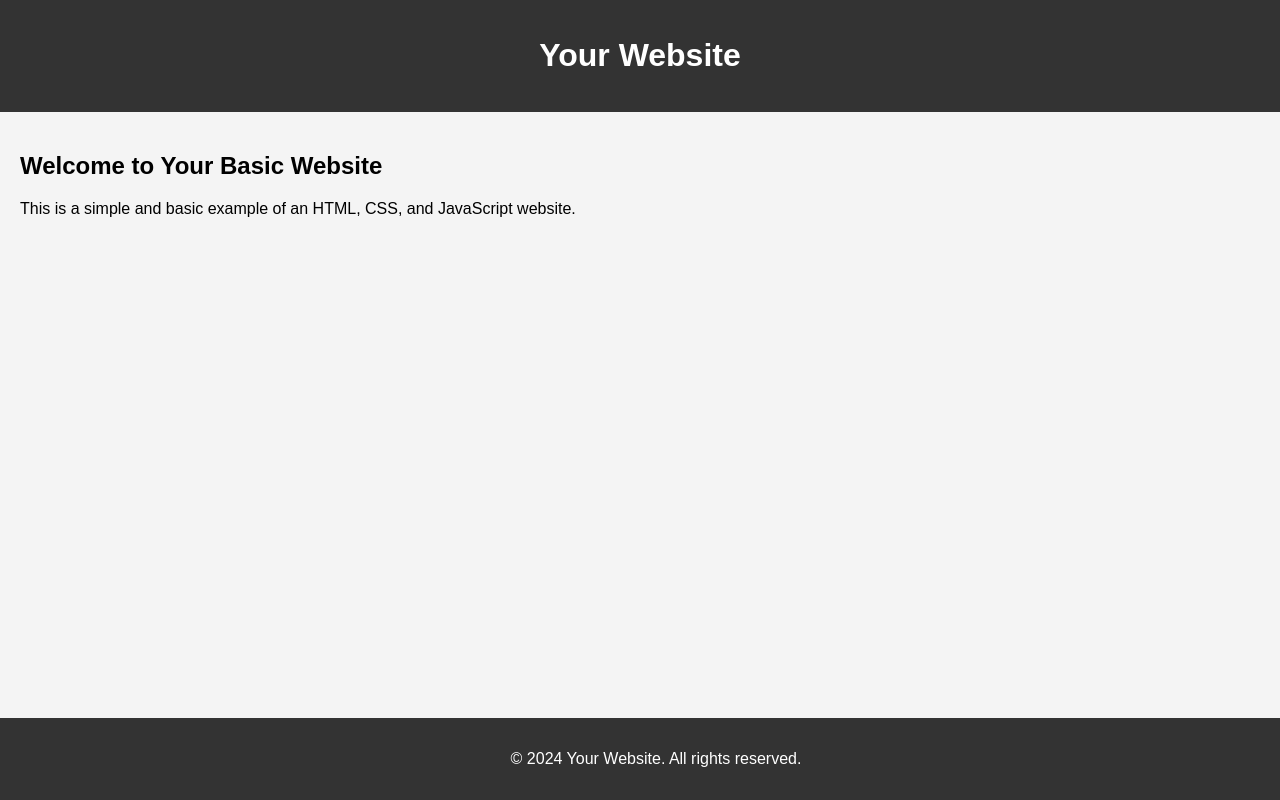
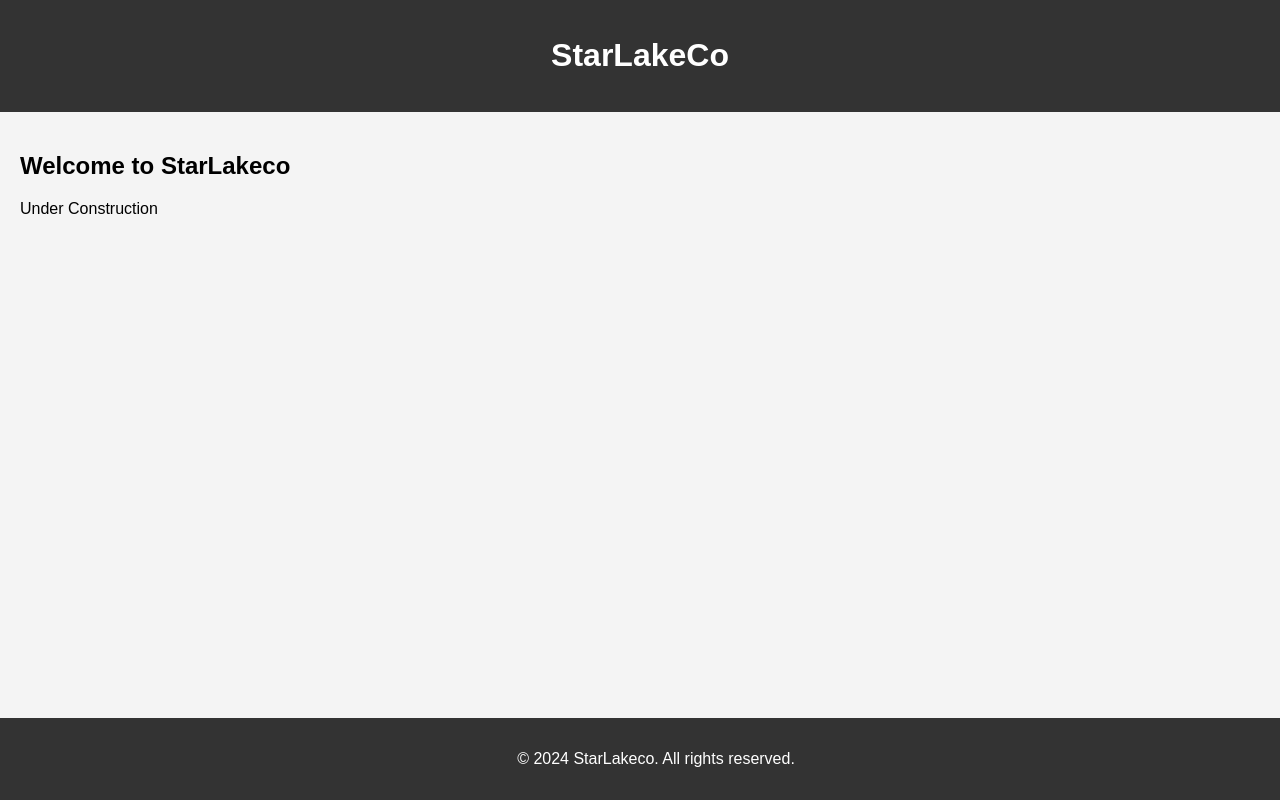
Before and after one commit to LucasK-B/Starlakeco.github.io, a plain HTML site: page index.html in a window 1280 px wide. Drawn offline with Linux system fonts and the light colour scheme.

Commit message:
Update index.html

```diff
--- a/index.html
+++ b/index.html
@@ -4,7 +4,7 @@
 <head>
     <meta charset="UTF-8">
     <meta name="viewport" content="width=device-width, initial-scale=1.0">
-    <title>Your Basic Website</title>
+    <title>StarLakeco</title>
     <style>
         body {
             font-family: Arial, sans-serif;
@@ -37,16 +37,16 @@
 </head>
 <body>
     <header>
-        <h1>Your Website</h1>
+        <h1>StarLakeCo</h1>
     </header>
 
     <section>
-        <h2>Welcome to Your Basic Website</h2>
-        <p>This is a simple and basic example of an HTML, CSS, and JavaScript website.</p>
+        <h2>Welcome to StarLakeco</h2>
+        <p>Under Construction</p>
     </section>
 
     <footer>
-        <p>&copy; 2024 Your Website. All rights reserved.</p>
+        <p>&copy; 2024 StarLakeco. All rights reserved.</p>
     </footer>
 </body>
 </html>
```
